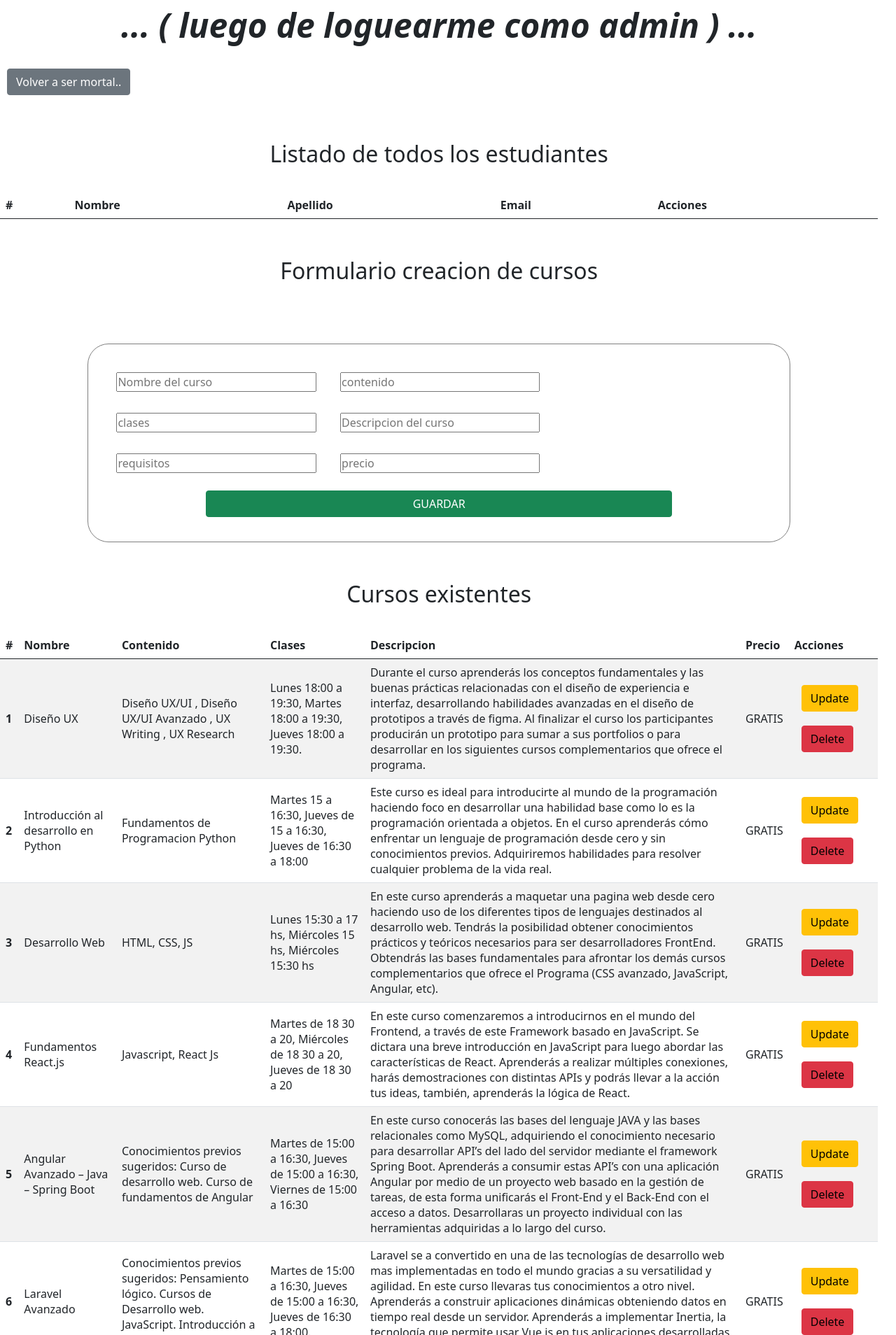
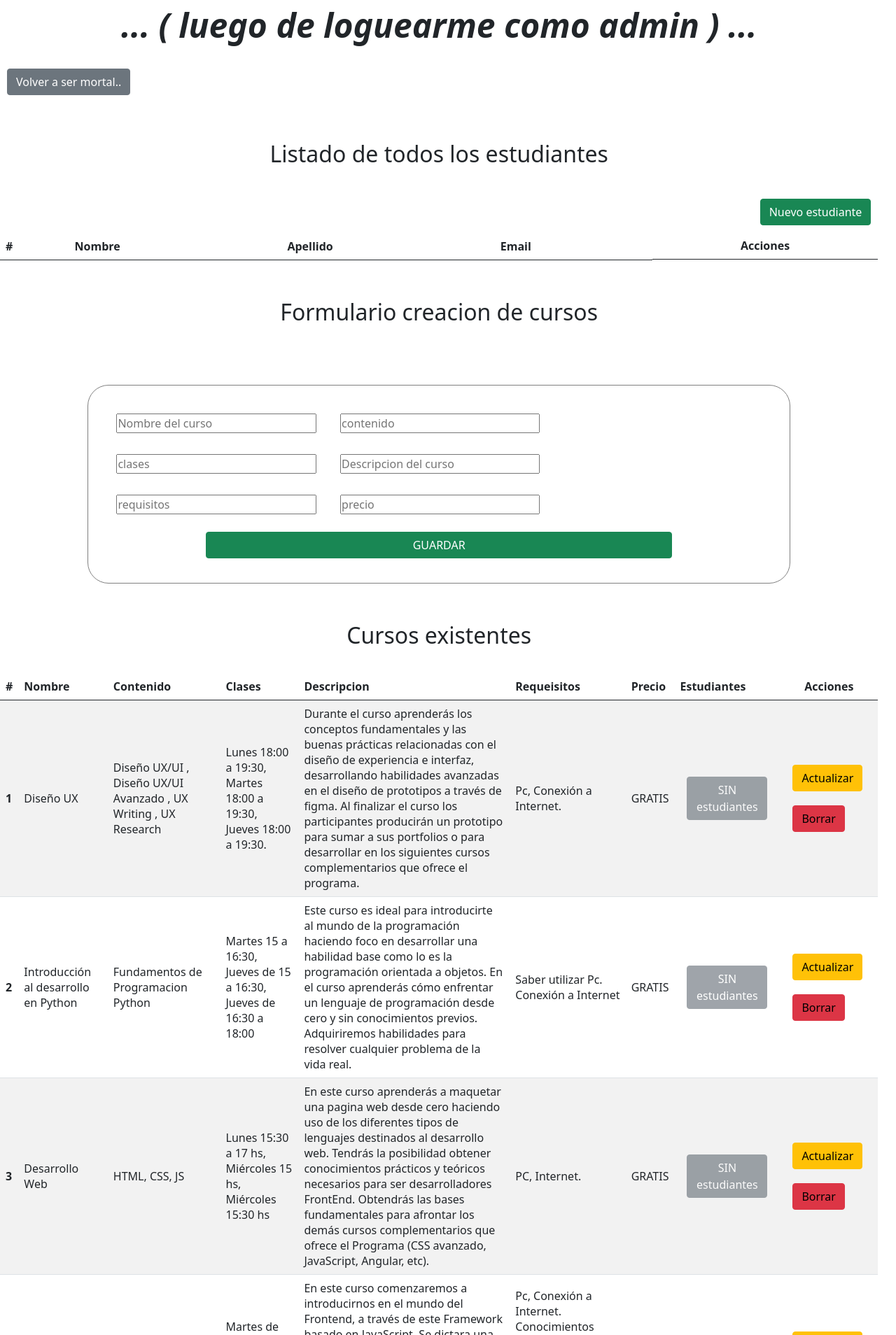
Before and after one commit to DavidCosta92/San_Juan_Tec_JAM_2022, a Flask app: page /admin/ in a window 1280 px wide. Shown: the top 1908 px of the page at 70% size. Run offline with Flask 2, Linux system fonts and the light colour scheme; data comes from the database, SQL or seed files in the repository; data that the repository does not hold is empty.

Commit message:
pagina de admin y de ver estidoamtes

```diff
--- a/controllers/routes.py
+++ b/controllers/routes.py
@@ -12,6 +12,9 @@ def index():
     todosLosCursos = Curso.query.all()
     return render_template("index.html", cursos = todosLosCursos )
 
+@router.route("/renderFormEstudiante/")
+def renderFormEstudiante():
+    return render_template("formEstudiante.html")
 
 @router.route("/agregarEstudiante/", methods=["POST"])
 def agregarEstudiante():
@@ -113,3 +116,12 @@ def admin():
     todosLosEstudiantes = Estudiante.query.all()
     todosLosCursos = Curso.query.all()
     return render_template("admin.html" , estudiantes = todosLosEstudiantes , cursos = todosLosCursos )
+
+@router.route("/admin/verEstudiantesPorCurso/<id>")
+def verEstudiantesPorCurso(id):
+    cursoAConsultar = Curso.query.get(id)
+    listaEstudiantesId = cursoAConsultar.estudiantes.split(",")
+    listaEstudiantesEnCurso = []
+    for estID in listaEstudiantesId:
+       listaEstudiantesEnCurso.append(Estudiante.query.get(estID))
+    return render_template("verEstudiantesPorCurso.html" , estudiantesPorCurso = listaEstudiantesEnCurso, curso = cursoAConsultar )
--- a/static/styles/style.css
+++ b/static/styles/style.css
@@ -97,7 +97,7 @@ body{
 
 .boton {
     justify-content: center;
-    background-color: rgba(105, 43, 68,1);
+    background-color: rgb(195, 106, 142);
     border-radius: 2px;
     margin: 5px;
     cursor: pointer;
@@ -108,6 +108,9 @@ body{
     color: white;
     font-size: 1.2rem;
     font-weight: 600;
+}
+a:hover{
+    color: black;
 }
 
 .boton:hover {
@@ -250,3 +253,14 @@ a{
     text-align: center;
     font-style: italic;
 }
+
+/* ADMIN  */
+.botonNuevoEstudiante{
+    display: flex;
+    justify-content: end;
+}
+
+.botonAcionesTable{
+    display: flex;
+    justify-content: center;
+}
--- a/static/styles/styleInscripcion.css
+++ b/static/styles/styleInscripcion.css
@@ -25,7 +25,6 @@ p, a {
 
 .box:hover {
     transition: all 0.7s;
-    background-color: rgb(182, 227, 212);
 }
 .inputs{
     display: flex;
--- a/templates/admin.html
+++ b/templates/admin.html
@@ -16,9 +16,12 @@
                 <th scope="col">Nombre</th>
                 <th scope="col">Apellido</th>
                 <th scope="col">Email</th>
-                <th scope="col">Acciones</th>
+                <th scope="col" class="botonAcionesTable">Acciones</th>
               </tr>
             </thead>
+            <div class="botonNuevoEstudiante">
+                <a href="{{url_for('estudiantes.renderFormEstudiante')}}" ><button class="btn btn-success">Nuevo estudiante</button></a>
+            </div>
             <tbody>
             {% for estudiante in estudiantes %}
               <tr>
@@ -26,12 +29,12 @@
                 <td>{{estudiante.nombre}}</td>
                 <td>{{estudiante.apellido }}</td>
                 <td>{{estudiante.email }}</td>
-                <td>
+                <td class="botonAcionesTable">
                     <button class="btn btn-warning">
-                        <a href="{{url_for('estudiantes.actualizarEstudiante', id=estudiante.id)}}">Update</a>
+                        <a href="{{url_for('estudiantes.actualizarEstudiante', id=estudiante.id)}}">Actualizar</a>
                     </button>
                     <button class="btn btn-danger">
-                        <a href="{{url_for('estudiantes.borrarEstudiante', id=estudiante.id)}}">Delete</a>
+                        <a href="{{url_for('estudiantes.borrarEstudiante', id=estudiante.id)}}">Borrar</a>
                     </button>
                 </td>
               </tr>
@@ -54,8 +57,10 @@
             <th scope="col">Contenido</th>
             <th scope="col">Clases</th>
             <th scope="col">Descripcion</th>
+            <th scope="col">Requeisitos</th>
             <th scope="col">Precio</th>
-            <th scope="col">Acciones</th>
+            <th scope="col">Estudiantes</th>
+            <th scope="col" class="botonAcionesTable">Acciones</th>
         </tr>
         </thead>
         <tbody>
@@ -66,13 +71,24 @@
                     <td>{{curso.contenido}}</td>
                     <td>{{curso.clases}}</td>
                     <td>{{curso.descripcion}}</td>
+                    <td>{{curso.requisitos}}</td>
                     <td>{{curso.precio}}</td>
+
+                    {% if curso.estudiantes != "" %}
                     <td>
+                        <button class="btn btn-primary">
+                            <a href="{{url_for('estudiantes.verEstudiantesPorCurso', id=curso.id)}}">Ver estudiantes</a>
+                        </button>
+                    </td>
+                    {% else %}
+                    <td><button class="btn btn-secondary disabled">SIN estudiantes</button></td>
+                    {% endif %}
+                    <td >
                         <button class="btn btn-warning">
-                            <a href="{{url_for('estudiantes.actualizarCurso', id=curso.id)}}">Update</a>
+                            <a href="{{url_for('estudiantes.actualizarCurso', id=curso.id)}}">Actualizar</a>
                         </button>
                         <button class="btn btn-danger">
-                            <a href="{{url_for('estudiantes.borrarCurso', id=curso.id)}}">Delete</a>
+                            <a href="{{url_for('estudiantes.borrarCurso', id=curso.id)}}">Borrar</a>
                         </button>
                     </td>
                 </tr>
--- a/templates/formEstudiante.html
+++ b/templates/formEstudiante.html
@@ -1,5 +1,6 @@
 <link href="https://cdn.jsdelivr.net/npm/bootstrap@5.0.2/dist/css/bootstrap.min.css" rel="stylesheet" integrity="sha384-EVSTQN3/azprG1Anm3QDgpJLIm9Nao0Yz1ztcQTwFspd3yD65VohhpuuCOmLASjC" crossorigin="anonymous">
 <link rel="stylesheet" href="{{ url_for('static', filename='styles/style.css' ) }}">
+
 <form action="/agregarEstudiante/", method="POST" class="formularioAgregarCurso">
     <div>
         <input type="text" name="nombre" placeholder="pon tu nombre">
```
Also changed, not shown: templates/erroresNO_BORRAR.html (added, +9 -0 lines), templates/index.html (+7 -6 lines), templates/verEstudiantesPorCurso.html (added, +41 -0 lines).
